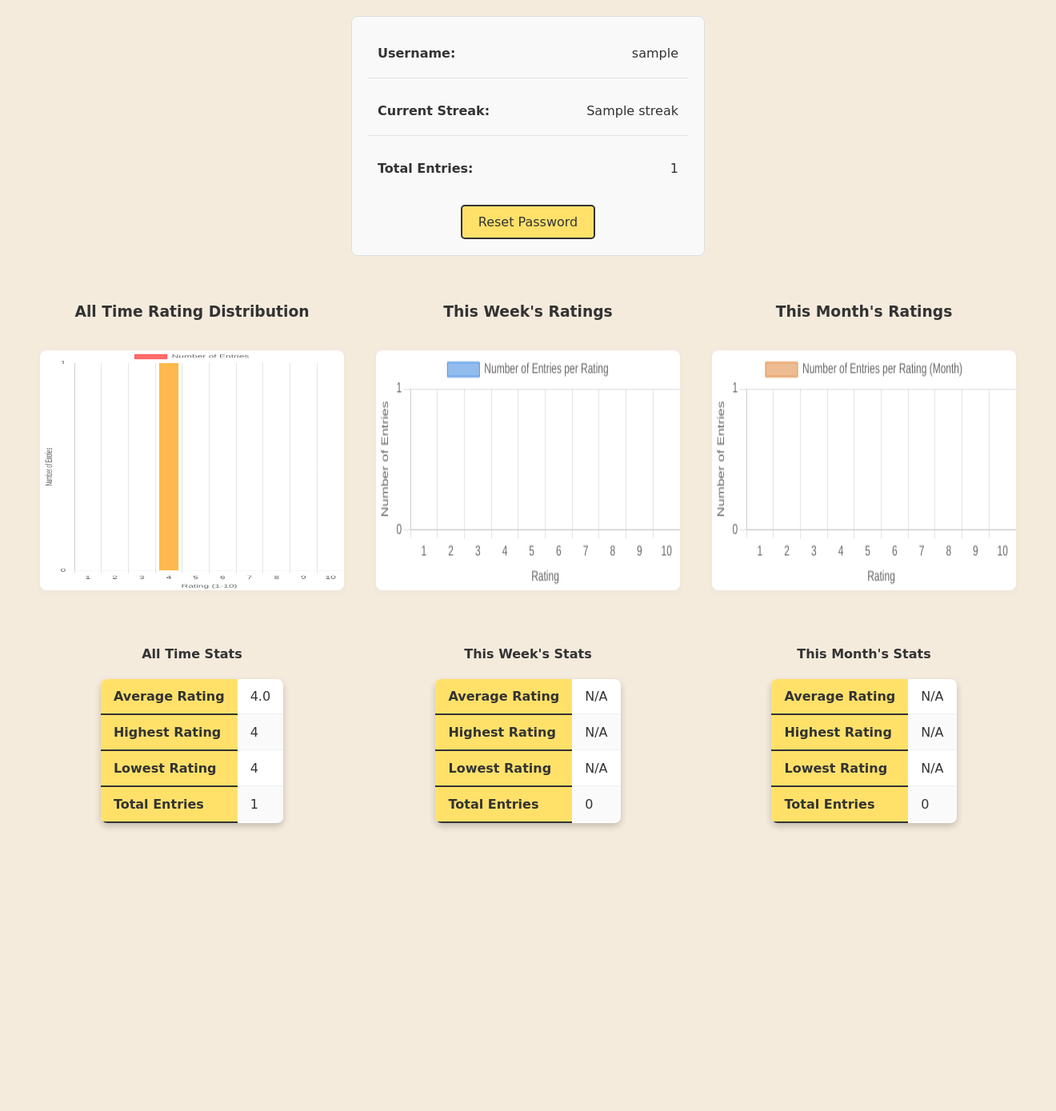
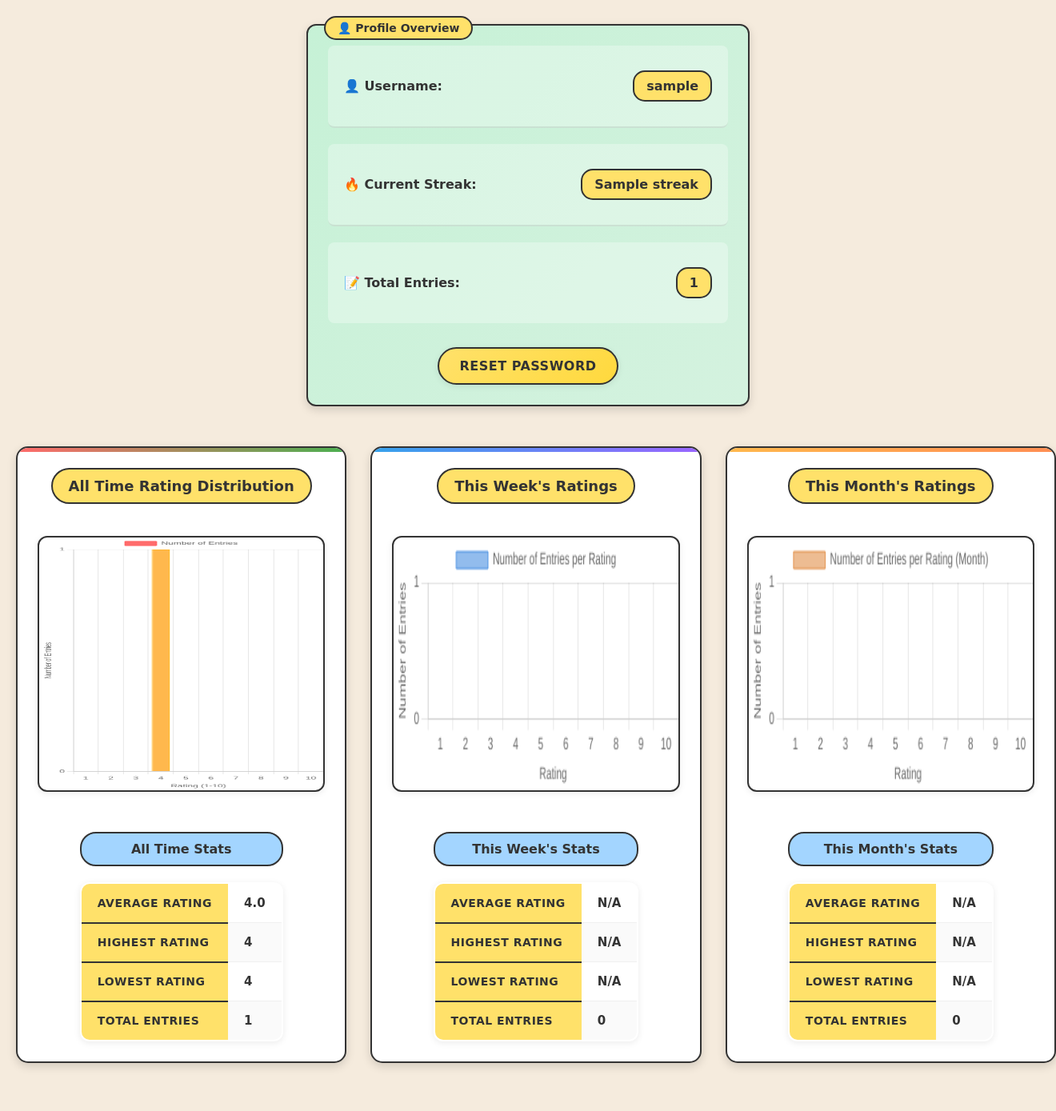
Before and after one commit to zcoder365/MySeriesofFortunateEvents, a Flask app: page /my-profile in a window 1320 px wide. Shown: the part 119-1508 px from the top of the page at 80% size. Before the commit the page ends 1155 px from the top, so only its background shows below. Run offline with Flask 3, Linux system fonts and the light colour scheme; the visitor is signed in with stand-in values (Sample User, id 1); a database or web service that is not in the repository returns one stand-in record (values such as "Sample title"); parts of the project's set-up code (start-up, migrations or seed data) failed here and were passed over.

Commit message:
update styles.css

```diff
--- a/static/styles.css
+++ b/static/styles.css
@@ -6,6 +6,9 @@
     --background-color: #F5EBDD;
     --surface-color: #C6F1D6;
     --text-dark: #333;
+    --chart-bg: #ffffff;
+    --shadow-light: 0 2px 8px rgba(0,0,0,0.08);
+    --shadow-medium: 0 4px 12px rgba(0,0,0,0.15);
     /* --text-light: #FFFFFF; */
 }
 
@@ -170,23 +173,37 @@ table td {
     color: var(--text-dark);
 }
 
-/* Profile info container - completely remove shadow */
+/* ENHANCED PROFILE INFO STYLING */
 .profile-info {
     display: flex;
     flex-direction: column;
-    max-width: 400px;
-    margin: 20px auto;
-    padding: 20px;
-    border: 1px solid #ddd;
-    border-radius: 8px;
-    background-color: #f9f9f9;
-    gap: 15px; /* Consistent spacing between all elements */
-    box-shadow: none !important; /* Force remove shadow with !important */
-    -webkit-box-shadow: none !important; /* Remove webkit shadow */
-    -moz-box-shadow: none !important; /* Remove mozilla shadow */
+    max-width: 500px;
+    margin: 30px auto;
+    padding: 25px;
+    border: 2px solid var(--text-dark);
+    border-radius: 12px;
+    background: linear-gradient(135deg, var(--surface-color) 0%, #d4f2df 100%);
+    gap: 20px;
+    box-shadow: var(--shadow-medium);
+    position: relative;
 }
 
-/* Profile info rows: label left, value right */
+/* Add a subtle header accent */
+.profile-info::before {
+    content: "👤 Profile Overview";
+    position: absolute;
+    top: -12px;
+    left: 20px;
+    background: var(--primary-color);
+    padding: 5px 15px;
+    border: 2px solid var(--text-dark);
+    border-radius: 20px;
+    font-size: 14px;
+    font-weight: bold;
+    color: var(--text-dark);
+}
+
+/* Profile info rows: enhanced styling */
 .profile-info-username,
 .profile-info-streak,
 .profile-info-entries {
@@ -194,11 +211,20 @@ table td {
     flex-direction: row;
     justify-content: space-between;
     align-items: center;
-    padding: 0 12px 5px 12px; /* No top padding, 5px bottom padding, 12px left/right */
-    border-bottom: 1px solid #e0e0e0;
+    padding: 15px 20px;
+    border-bottom: 2px solid rgba(51, 51, 51, 0.1);
     width: 100%;
     box-sizing: border-box;
     margin: 0;
+    background: rgba(255, 255, 255, 0.3);
+    border-radius: 8px;
+    transition: background-color 0.2s ease;
+}
+
+.profile-info-username:hover,
+.profile-info-streak:hover,
+.profile-info-entries:hover {
+    background: rgba(255, 255, 255, 0.5);
 }
 
 /* Remove border from last row */
@@ -206,243 +232,321 @@ table td {
     border-bottom: none;
 }
 
-/* Center only the reset button - remove background color */
+/* Center the reset button with better styling */
 .profile-info-reset {
     display: flex;
     justify-content: center;
     align-items: center;
     width: 100%;
-    margin: 0;
-    background: transparent !important; /* Remove any background */
-    background-color: transparent !important; /* Extra specificity */
-    box-shadow: none !important;
-    -webkit-box-shadow: none !important;
-    -moz-box-shadow: none !important;
+    margin: 10px 0 0 0;
+    background: transparent !important;
     padding: 0;
 }
 
-/* Also target any potential parent containers */
-.profile-info-reset * {
-    background: transparent !important;
+/* Make profile info labels bold with icons */
+.profile-info-username p:first-child::before {
+    content: "👤 ";
+}
+.profile-info-streak p:first-child::before {
+    content: "🔥 ";
+}
+.profile-info-entries p:first-child::before {
+    content: "📝 ";
 }
 
-/* Ensure the button container doesn't inherit background */
-.profile-info-reset > div,
-.profile-info-reset > span {
-    background: transparent !important;
-    background-color: transparent !important;
-}
-
-/* Make profile info labels bold */
 .profile-info-username p:first-child,
 .profile-info-streak p:first-child,
 .profile-info-entries p:first-child {
     font-weight: bold;
+    font-size: 16px;
 }
 
-/* Remove shadow from reset button specifically - aggressive approach */
-.reset-button {
-    box-shadow: none !important;
-    -webkit-box-shadow: none !important;
-    -moz-box-shadow: none !important;
-    filter: none !important;
-    -webkit-filter: none !important;
+/* Style the values */
+.profile-info-username p:last-child,
+.profile-info-streak p:last-child,
+.profile-info-entries p:last-child {
+    background: var(--primary-color);
+    padding: 8px 15px;
+    border-radius: 15px;
+    border: 2px solid var(--text-dark);
+    font-weight: bold;
+    font-size: 16px;
 }
 
-/* Target all possible button variations in profile area */
-.profile-info button,
-.profile-info-reset button,
-button.reset-button,
-input[type="button"].reset-button,
-input[type="submit"].reset-button {
-    box-shadow: none !important;
-    -webkit-box-shadow: none !important;
-    -moz-box-shadow: none !important;
-    filter: none !important;
-    -webkit-filter: none !important;
-    text-shadow: none !important;
-    outline: none !important;
+/* ENHANCED CHARTS CONTAINER */
+.charts-container {
+    display: grid;
+    grid-template-columns: repeat(auto-fit, minmax(350px, 1fr));
+    gap: 30px;
+    width: 100%;
+    max-width: 1300px;
+    margin: 50px auto 0 auto;
+    padding: 0 20px;
 }
 
-/* Remove any potential focus shadows */
-.reset-button:focus,
-.reset-button:hover,
-.reset-button:active {
-    box-shadow: none !important;
-    -webkit-box-shadow: none !important;
-    -moz-box-shadow: none !important;
-    filter: none !important;
-    outline: none !important;
-}
-
-.charts-container {
-    display: flex;
-    justify-content: center;
-    align-items: flex-start;
-    gap: 40px;
-    width: 100%;
-    max-width: 1200px;
-    margin: 40px auto 0 auto;
-}
-
+/* ENHANCED CHART BLOCKS */
 .chart-block {
-    width: 100%;
-    max-width: 600px;
     display: flex;
     flex-direction: column;
     align-items: center;
+    background: var(--chart-bg);
+    border: 2px solid var(--text-dark);
+    border-radius: 15px;
+    padding: 25px;
+    box-shadow: var(--shadow-medium);
+    transition: transform 0.2s ease, box-shadow 0.2s ease;
+    position: relative;
+    overflow: hidden;
 }
 
-canvas#ratingsChart,
-canvas#ratingsChartMonth {
-    background: #fff;
-    border-radius: 8px;
-    box-shadow: 0 2px 8px rgba(0,0,0,0.04);
-    margin-top: 20px;
-    margin-bottom: 40px;
+.chart-block:hover {
+    transform: translateY(-5px);
+    box-shadow: 0 8px 20px rgba(0,0,0,0.2);
 }
 
+/* Add colorful top borders for each chart */
+.chart-block:nth-child(1)::before {
+    content: "";
+    position: absolute;
+    top: 0;
+    left: 0;
+    right: 0;
+    height: 5px;
+    background: linear-gradient(90deg, #FF6B6B, #4CAF50);
+}
+
+.chart-block:nth-child(2)::before {
+    content: "";
+    position: absolute;
+    top: 0;
+    left: 0;
+    right: 0;
+    height: 5px;
+    background: linear-gradient(90deg, #36A2EB, #9966FF);
+}
+
+.chart-block:nth-child(3)::before {
+    content: "";
+    position: absolute;
+    top: 0;
+    left: 0;
+    right: 0;
+    height: 5px;
+    background: linear-gradient(90deg, #FFB84D, #FF8E53);
+}
+
+/* Enhanced chart titles */
+.chart-block h3 {
+    margin: 0 0 20px 0;
+    padding: 10px 20px;
+    background: var(--primary-color);
+    border: 2px solid var(--text-dark);
+    border-radius: 25px;
+    font-size: 18px;
+    font-weight: bold;
+    text-align: center;
+    color: var(--text-dark);
+    position: relative;
+    z-index: 1;
+}
+
+/* ALL CHART CANVASES - Enhanced styling */
+canvas#ratingsChart,
+canvas#ratingsChartMonth,
+canvas#ratingsChartAll {
+    background: var(--chart-bg);
+    border: 2px solid var(--text-dark);
+    border-radius: 12px;
+    box-shadow: var(--shadow-light);
+    margin: 20px 0;
+    width: 100% !important;
+    max-width: 100%;
+    height: 320px !important;
+    transition: box-shadow 0.2s ease;
+}
+
+canvas#ratingsChart:hover,
+canvas#ratingsChartMonth:hover,
+canvas#ratingsChartAll:hover {
+    box-shadow: var(--shadow-medium);
+}
+
+/* ENHANCED STATS TABLES */
 .stats-table {
     width: 100%;
     border-collapse: collapse;
-    margin-top: 10px;
-    background: #fff;
-    border-radius: 8px; /* Rounded corners from Option 1 */
-    overflow: hidden; /* Ensures border-radius works with table */
-    box-shadow: 0 4px 8px rgba(0,0,0,0.2); /* Enhanced shadow like your forms */
+    margin-top: 20px;
+    background: var(--chart-bg);
+    border-radius: 12px;
+    overflow: hidden;
+    box-shadow: var(--shadow-light);
+    border: 2px solid var(--text-dark);
 }
 
 .stats-table th, .stats-table td {
-    padding: 12px 16px; /* More generous padding from Option 1 */
+    padding: 15px 20px;
     border-bottom: 1px solid #f0f0f0;
     text-align: left;
+    font-size: 15px;
 }
 
 .stats-table th {
-    background: var(--primary-color); /* Use your yellow theme color from Option 1 */
+    background: var(--primary-color);
     font-weight: bold;
     color: var(--text-dark);
-    border-bottom: 2px solid var(--text-dark); /* Thicker border for headers */
+    border-bottom: 2px solid var(--text-dark);
+    text-transform: uppercase;
+    letter-spacing: 0.5px;
+    font-size: 14px;
 }
 
 .stats-table tr:last-child td {
-    border-bottom: none; /* Remove border from last row */
+    border-bottom: none;
 }
 
 .stats-table tr:nth-child(even) {
-    background-color: #fafafa; /* Zebra striping from Option 1 */
+    background-color: #fafafa;
 }
 
-/* Badge style for stat values - from Option 5 */
+/* Enhanced stat values */
+.stats-table td {
+    font-weight: 600;
+    color: var(--text-dark);
+}
+
+/* Add icons to stat labels */
+.stats-table th:first-child {
+    position: relative;
+}
+
+/* Stats block headers */
+.stats-block h4 {
+    margin: 30px 0 15px 0;
+    padding: 10px 15px;
+    background: var(--accent-color);
+    border: 2px solid var(--text-dark);
+    border-radius: 20px;
+    text-align: center;
+    font-size: 16px;
+    font-weight: bold;
+    color: var(--text-dark);
+}
+
+/* Badge style for stat values - enhanced */
 .stats-table .stat-badge {
-    background: var(--surface-color); /* Use your green surface color */
+    background: linear-gradient(135deg, var(--surface-color), #d4f2df);
     color: var(--text-dark);
-    padding: 6px 12px;
-    border-radius: 20px;
+    padding: 8px 16px;
+    border-radius: 25px;
     font-weight: bold;
     border: 2px solid var(--text-dark);
     display: inline-block;
+    box-shadow: var(--shadow-light);
 }
 
-/* Card-style container for stats sections - from Option 2 */
+/* Card-style container for stats sections */
 .stats-section {
     background: var(--surface-color);
     border: 2px solid var(--text-dark);
-    border-radius: 10px;
-    padding: 20px;
-    margin: 20px 0;
-    box-shadow: 0 4px 8px rgba(0,0,0,0.2);
+    border-radius: 15px;
+    padding: 25px;
+    margin: 25px 0;
+    box-shadow: var(--shadow-medium);
 }
 
-/* Reset button styling - ensure no background color inheritance */
+/* Enhanced reset button styling */
 .reset-btn {
-    background: var(--primary-color) !important;
+    background: linear-gradient(135deg, var(--primary-color), #ffd93d) !important;
     color: var(--text-dark) !important;
     border: 2px solid var(--text-dark);
-    border-radius: 5px;
+    border-radius: 25px;
     font-family: inherit;
     font-size: 16px;
+    font-weight: bold;
     cursor: pointer;
-    padding: 10px 20px; /* Explicit padding for consistency */
-    box-shadow: none !important; /* Remove shadow */
+    padding: 12px 25px;
+    box-shadow: var(--shadow-light) !important;
+    transition: all 0.2s ease;
+    text-transform: uppercase;
+    letter-spacing: 0.5px;
 }
 
-/* Add these CSS rules to fix the chart layout issues */
-
-/* Make charts container responsive and wrap on smaller screens */
-.charts-container {
-    display: flex;
-    justify-content: center;
-    align-items: flex-start;
-    gap: 20px; /* Reduced gap for better fit */
-    width: 100%;
-    max-width: 1400px; /* Increased max-width to accommodate three charts */
-    margin: 40px auto 0 auto;
-    flex-wrap: wrap; /* Allow wrapping on smaller screens */
+.reset-btn:hover {
+    transform: translateY(-2px);
+    box-shadow: var(--shadow-medium) !important;
+    background: linear-gradient(135deg, #ffd93d, var(--primary-color)) !important;
 }
 
-/* Ensure all chart blocks have consistent sizing */
-.chart-block {
-    width: 100%;
-    max-width: 400px; /* Reduced from 600px to fit three charts */
-    min-width: 350px; /* Minimum width to prevent too much shrinking */
-    display: flex;
-    flex-direction: column;
-    align-items: center;
-    flex: 1; /* Allow flexible sizing */
-}
-
-/* Apply consistent styling to ALL chart canvases */
-canvas#ratingsChart,
-canvas#ratingsChartMonth,
-canvas#ratingsChartAll {
-    background: #fff;
-    border-radius: 8px;
-    box-shadow: 0 2px 8px rgba(0,0,0,0.04);
-    margin-top: 20px;
-    margin-bottom: 40px;
-    width: 100% !important; /* Force consistent width */
-    max-width: 380px; /* Prevent charts from getting too wide */
-    height: 300px !important; /* Fixed height for consistency */
-}
-
-/* Ensure chart containers have consistent height */
-.chart-block canvas {
-    aspect-ratio: 1.2; /* Maintain consistent aspect ratio */
-}
-
-/* Media query for smaller screens - stack charts vertically */
-@media (max-width: 1200px) {
+/* RESPONSIVE DESIGN */
+@media (max-width: 1024px) {
     .charts-container {
-        flex-direction: column;
-        align-items: center;
+        grid-template-columns: 1fr;
         gap: 40px;
+        max-width: 600px;
     }
 
     .chart-block {
-        max-width: 600px; /* Larger width when stacked */
-        width: 90%;
+        width: 100%;
     }
 
     canvas#ratingsChart,
     canvas#ratingsChartMonth,
     canvas#ratingsChartAll {
-        max-width: 500px;
         height: 350px !important;
     }
 }
 
-/* Media query for very small screens */
 @media (max-width: 768px) {
+    .profile-info {
+        max-width: 90%;
+        margin: 20px auto;
+        padding: 20px;
+    }
+
+    .profile-info::before {
+        font-size: 12px;
+        padding: 3px 10px;
+    }
+
     .chart-block {
-        width: 95%;
-        max-width: none;
+        padding: 20px;
+        margin: 0 10px;
+    }
+
+    .charts-container {
+        padding: 0 10px;
+        gap: 30px;
     }
 
     canvas#ratingsChart,
     canvas#ratingsChartMonth,
     canvas#ratingsChartAll {
-        max-width: 100%;
         height: 280px !important;
     }
+
+    .stats-table th, .stats-table td {
+        padding: 12px 15px;
+        font-size: 14px;
+    }
 }
+
+@media (max-width: 480px) {
+    .profile-info-username,
+    .profile-info-streak,
+    .profile-info-entries {
+        flex-direction: column;
+        gap: 10px;
+        text-align: center;
+    }
+
+    .chart-block h3 {
+        font-size: 16px;
+        padding: 8px 15px;
+    }
+
+    canvas#ratingsChart,
+    canvas#ratingsChartMonth,
+    canvas#ratingsChartAll {
+        height: 250px !important;
+    }
+}
```
